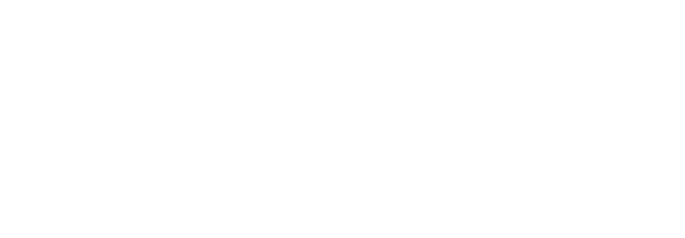
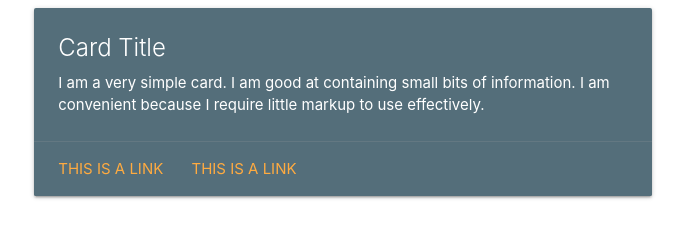
Before and after one commit to abbyxadams/HandlingReservationRequests, a website: page index.html in a window 1280 px wide. Shown: the whole page, without its empty margins (297-982 px from the left). Drawn offline with nearby package versions, Linux system fonts and the light colour scheme.

Commit message:
all set up, creatinf routes now

```diff
--- a/index.html
+++ b/index.html
@@ -25,7 +25,22 @@
 </head>
 <body>
 
-
+    <div class="row">
+        <div class="col s12 m6 push-m3"
+        >
+          <div class="card blue-grey darken-1">
+            <div class="card-content white-text">
+              <span class="card-title">Card Title</span>
+              <p>I am a very simple card. I am good at containing small bits of information.
+              I am convenient because I require little markup to use effectively.</p>
+            </div>
+            <div class="card-action">
+              <a href="#">This is a link</a>
+              <a href="#">This is a link</a>
+            </div>
+          </div>
+        </div>
+      </div>
 
 
 
--- a/package.json
+++ b/package.json
@@ -17,5 +17,8 @@
   "bugs": {
     "url": "https://github.com/abbyxadams/HandlingReservationRequests/issues"
   },
-  "homepage": "https://github.com/abbyxadams/HandlingReservationRequests#readme"
+  "homepage": "https://github.com/abbyxadams/HandlingReservationRequests#readme",
+  "dependencies": {
+    "express": "^4.17.1"
+  }
 }
```
Also changed, not shown: server.js (+8 -1 lines), README.md, style.css (added), 3 other files.
